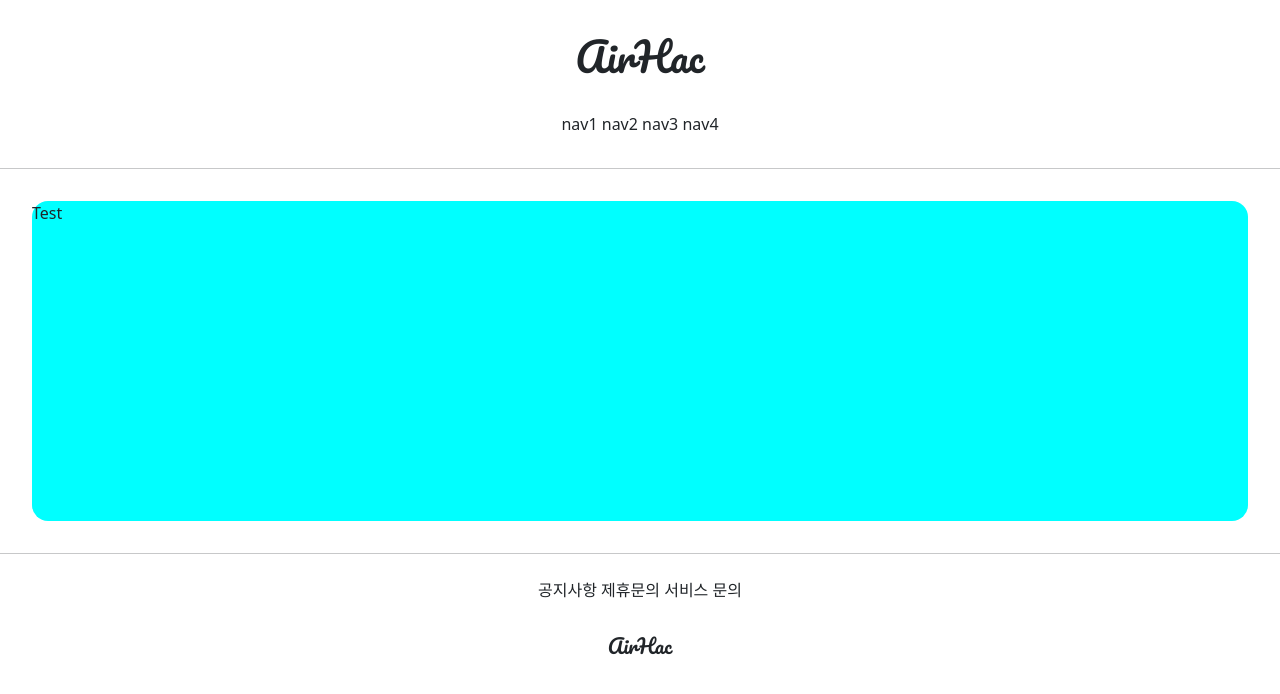
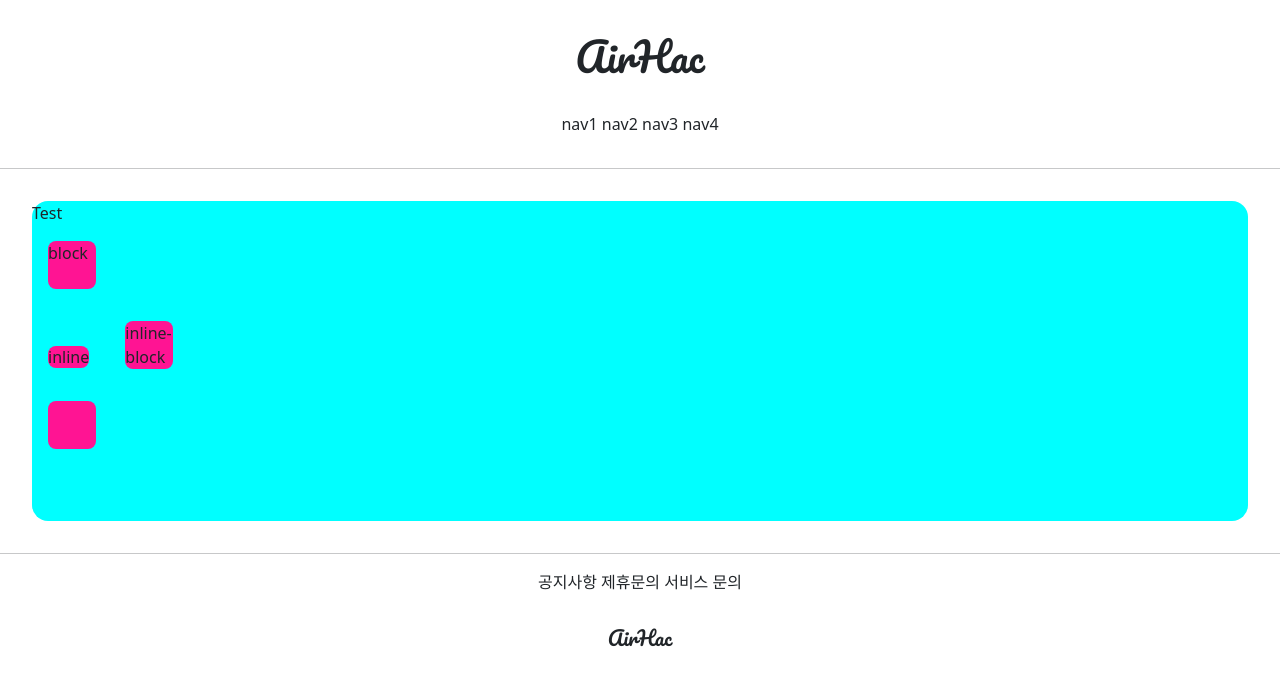
Before and after one commit to airhac/gj_web_prac, a Django app: page /posts/hello_world/ in a window 1280 px wide. Shown: the top 694 px of the page. Run offline with Django 3.2, Linux system fonts and the light colour scheme.

Commit message:
7/6 prac pro2 2

```diff
--- a/postapp/templates/postapp/hello_world.html
+++ b/postapp/templates/postapp/hello_world.html
@@ -3,5 +3,21 @@
 {% block content %}
     <div style = "height: 20rem; background-color: aqua; margin: 2rem; border-radius: 1rem ">
     Test
+
+    <style>
+        .testing{
+            background-color: deeppink;
+            margin: 1rem;
+            height : 48px;
+            width : 48px;
+            border-radius: .5rem;
+        }
+    </style>
+    <div class = "testing" style = "display: block">block</div>
+    <div class = "testing" style = "display: inline">inline</div>
+    <div class = "testing" style = "display: none">none</div>
+    <div class = "testing" style = "display: inline-block">inline-block</div>
+    <div class = "testing"></div>
     </div>
+
 {% endblock %}
--- /dev/null
+++ b/static/base.css
@@ -0,0 +1,12 @@
+.airhac_header_logo{
+    margin: 2rem 0; font-family: 'Pacifico', cursive;
+}
+.airhac_header_button{
+    margin-bottom: 2rem;
+}
+.airhac_footer_logo{
+    margin: 2rem 0; font-family: 'Pacifico', cursive;
+}
+.airhac_footer_button{
+
+}
--- a/studyProject/settings.py
+++ b/studyProject/settings.py
@@ -134,6 +134,10 @@ USE_TZ = True
 
 STATIC_URL = '/static/'
 
+STATICFILES_DIRS = [
+    BASE_DIR / "static",
+]
+
 # Default primary key field type
 # https://docs.djangoproject.com/en/3.2/ref/settings/#default-auto-field
 
--- a/templates/footer.html
+++ b/templates/footer.html
@@ -1,10 +1,10 @@
 <div style = text-align:center>
-    <div style="margin-top: 1.5rem; ">
+    <div class="airhac_footer_button">
         <span>공지사항</span>
         <span>제휴문의</span>
         <span>서비스 문의</span>
     </div>
-    <div style="margin: 2rem 0; font-family: 'Pacifico', cursive;">
+    <div class="airhac_footer_logo">
         <h5>AirHac</h5>
     </div>
 </div>
--- a/templates/head.html
+++ b/templates/head.html
@@ -10,4 +11,7 @@
     <link rel="preconnect" href="https://fonts.gstatic.com" crossorigin>
     <link href="https://fonts.googleapis.com/css2?family=Pacifico&display=swap" rel="stylesheet">
 
+    {# DEFAULT CSS LINK #}
+    <link rel = 'stylesheet' type="text/css" href = "{% static 'base.css' %}">
+
 </head>
--- a/templates/header.html
+++ b/templates/header.html
@@ -1,8 +1,8 @@
 <div style = text-align:center>
-    <div style="margin: 2rem 0; font-family: 'Pacifico', cursive;">
+    <div class="airhac_header_logo">
         <h1>AirHac</h1>
     </div>
-    <div style="margin-bottom: 2rem;">
+    <div class="airhac_header_button">
         <span>nav1</span>
         <span>nav2</span>
         <span>nav3</span>
```
Also changed, not shown: other parts of templates/head.html (+1 -0 lines).
